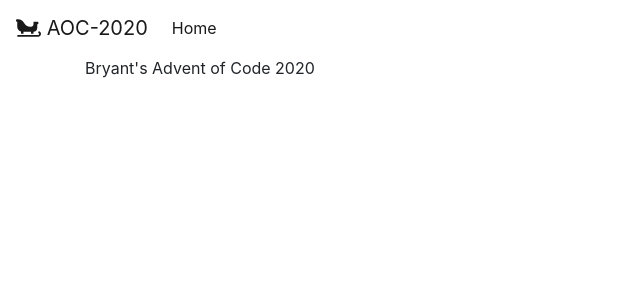
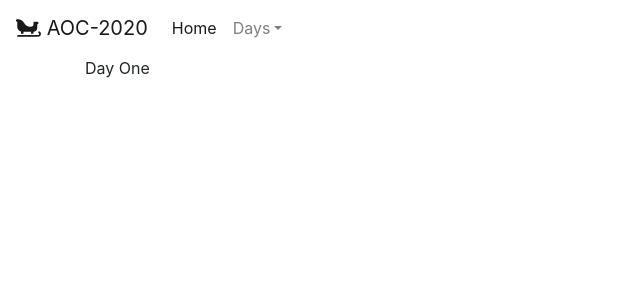
Before and after one commit to bryantkelley/aoc-2020, a React (Create React App) app: page /1 in a window 1280 px wide. Shown: the top 300 px of the page, without its empty margins (0-640 px from the left). Built offline with nearby package versions, Linux system fonts and the light colour scheme.

Commit message:
Add day one folder and 404 page.

```diff
--- /dev/null
+++ b/src/1/one.js
@@ -0,0 +1,13 @@
+import { Col, Row } from "react-bootstrap";
+
+function One() {
+  return (
+    <Row>
+      <Col>
+        <div>Day One</div>
+      </Col>
+    </Row>
+  );
+}
+
+export default One;
--- a/src/App.js
+++ b/src/App.js
@@ -3,6 +3,8 @@ import { Container, Nav, Navbar, NavDropdown } from 'react-bootstrap';
 import { FontAwesomeIcon } from '@fortawesome/react-fontawesome';
 import { faSleigh } from '@fortawesome/free-solid-svg-icons';
 import Home from './home';
+import NotFound from './notFound';
+import One from './1/one';
 
 function App() {
   return (
@@ -15,14 +17,16 @@ function App() {
         </Navbar.Brand>
         <Nav defaultActiveKey="/">
           <Nav.Link href="/">Home</Nav.Link>
-          {/* <NavDropdown title="Days">
+          <NavDropdown title="Days">
             <NavDropdown.Item href="/1">One</NavDropdown.Item>
-          </NavDropdown> */}
+          </NavDropdown>
         </Nav>
       </Navbar>
       <Container>
         <Switch>
-          <Route path="/" component={Home} />
+          <Route path="/1" component={One} />
+          <Route exact path="/" component={Home} />
+          <Route path="*" component={NotFound} />
         </Switch>
       </Container>
     </BrowserRouter>
--- /dev/null
+++ b/src/notFound.js
@@ -0,0 +1,16 @@
+import { Col, Row } from "react-bootstrap";
+import { useLocation } from 'react-router-dom';
+
+function NotFound() {
+  const location = useLocation();
+
+  return (
+    <Row>
+      <Col>
+        <div>Ho ho oh no! Page <code>{location.pathname}</code> was not found.</div>
+      </Col>
+    </Row>
+  );
+}
+
+export default NotFound;
```
Also changed, not shown: 1 other file (tests, documents, lock files or other folders).
